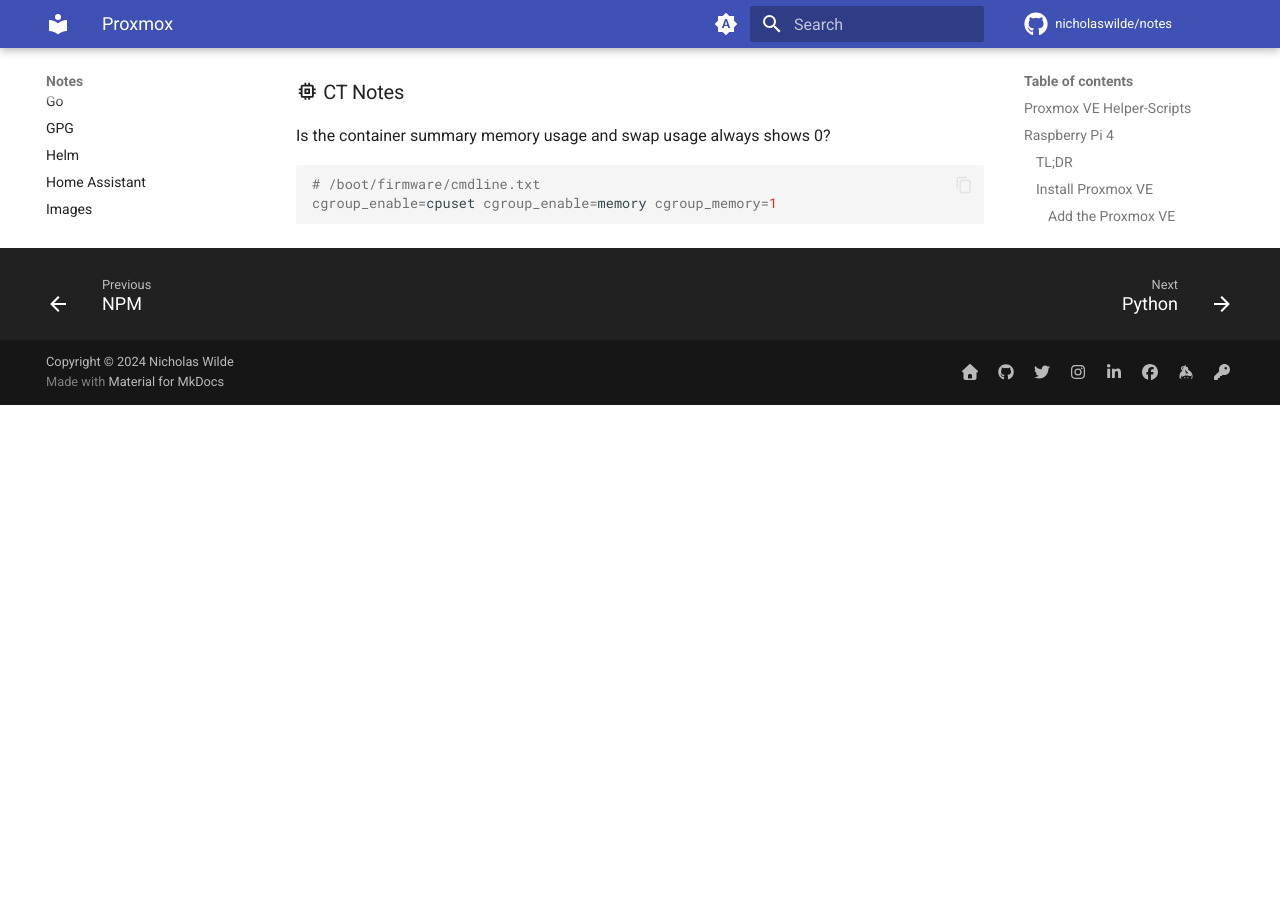
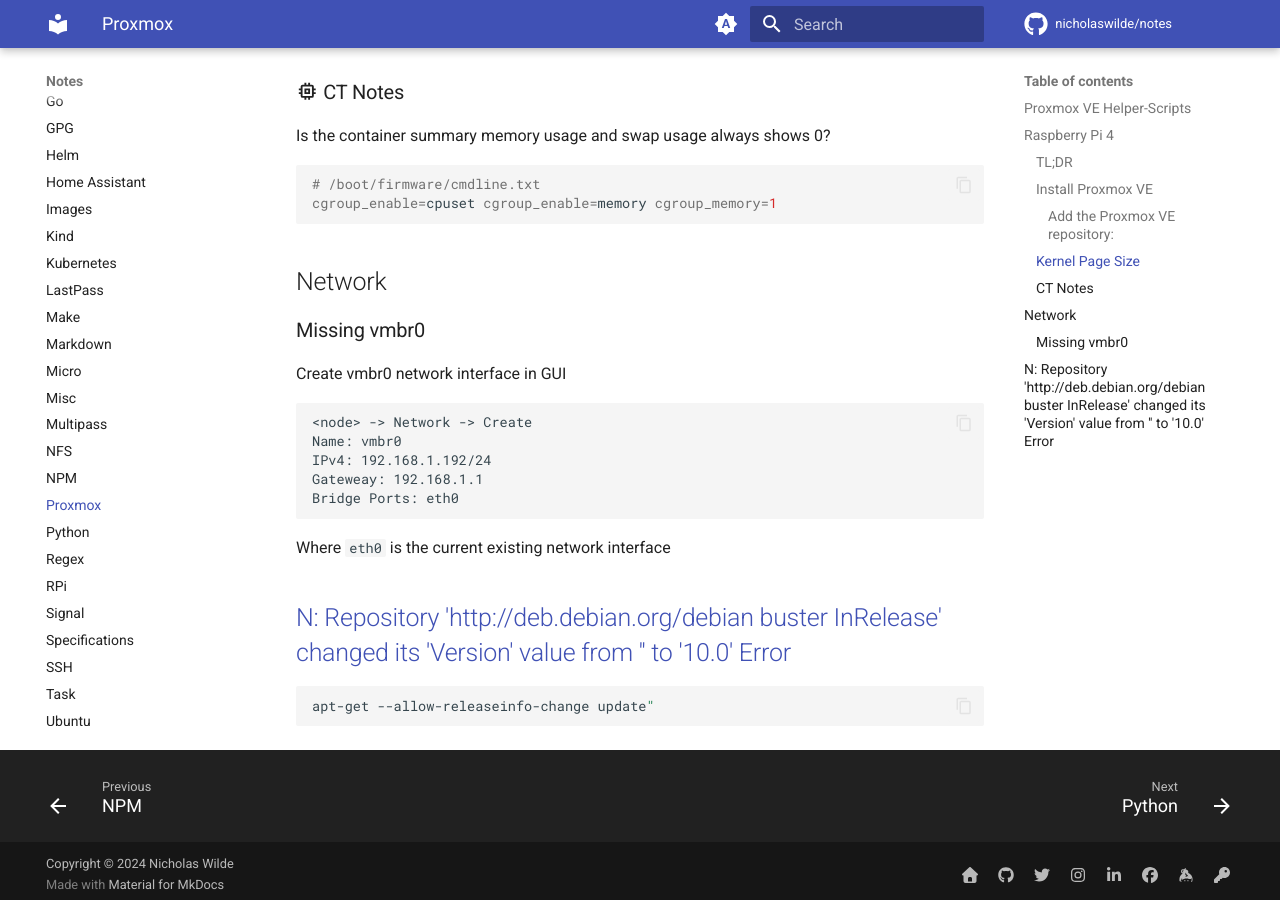
Before and after one commit to nicholaswilde/notes, an MkDocs documentation site: the page built from docs/proxmox.md, in a window 1280 px wide and 900 px high, scrolled down 2864 px. Built offline with MkDocs 1.6.1 and Material for MkDocs 9.7.7, drawn with Linux system fonts in a browser that asks for light colours; emoji names are drawn with the system emoji font; comment, search, counter and statistics services are not loaded; before the commit the page ends 3269 px from its top, so only the background shows below that.

Commit message:
Update proxmox.md

````diff
--- a/docs/proxmox.md
+++ b/docs/proxmox.md
@@ -157,6 +157,29 @@
 cgroup_enable=cpuset cgroup_enable=memory cgroup_memory=1
 ```
 
+## Network
+
+### Missing vmbr0
+
+Create vmbr0 network interface in GUI
+
+```
+<node> -> Network -> Create
+Name: vmbr0
+IPv4: 192.168.1.192/24
+Gateweay: 192.168.1.1
+Bridge Ports: eth0
+```
+
+Where `eth0` is the current existing network interface
+
+## [N: Repository 'http://deb.debian.org/debian buster InRelease' changed its 'Version' value from '' to '10.0' Error][4]
+
+``` shell
+apt-get --allow-releaseinfo-change update"
+```
+
 [1]: <https://community-scripts.github.io/ProxmoxVE/>
 [2]: <https://github.com/jiangcuo/Proxmox-Port/wiki/Install-Proxmox-VE-on-Debian-bookworm>
 [3]: <https://www.raspberrypi.com/software/operating-systems/>
+[4]: <https://www.reddit.com/r/debian/comments/ca3se6/for_people_who_gets_this_error_inrelease_changed/>
````
